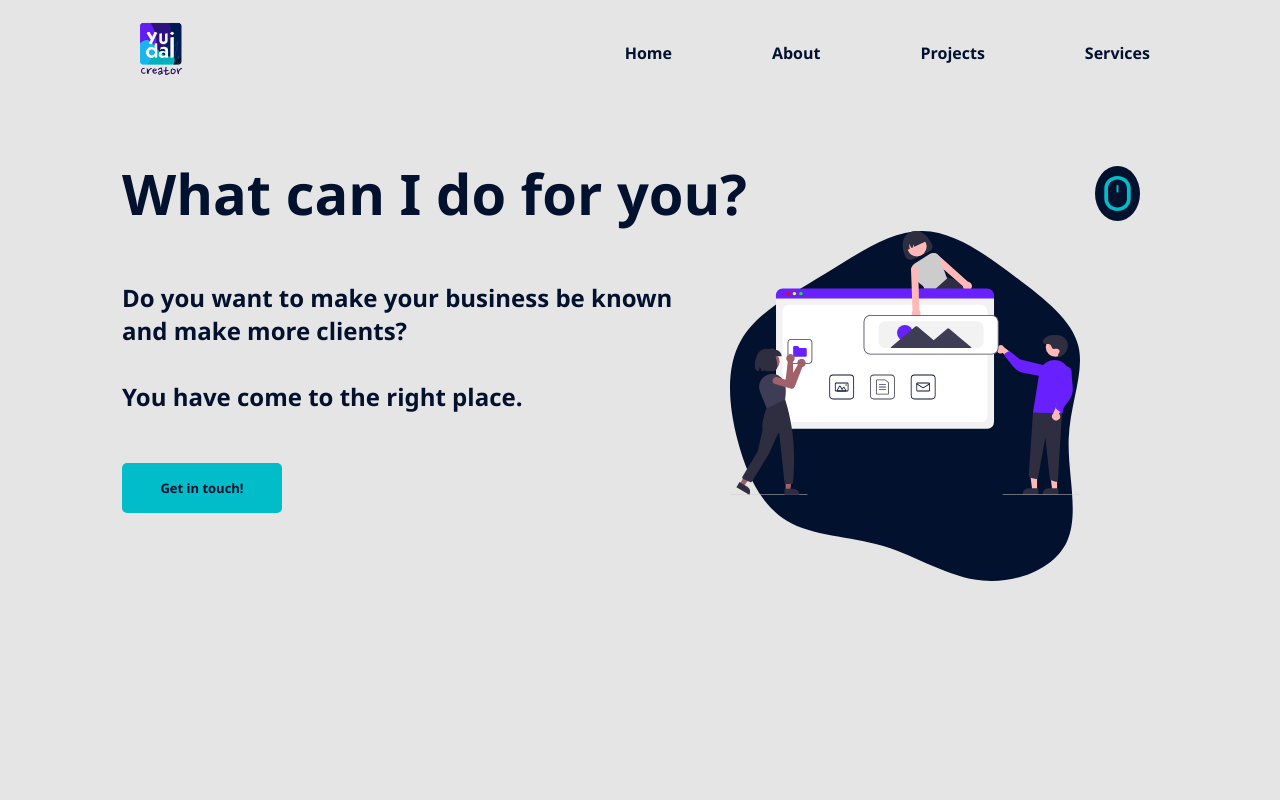
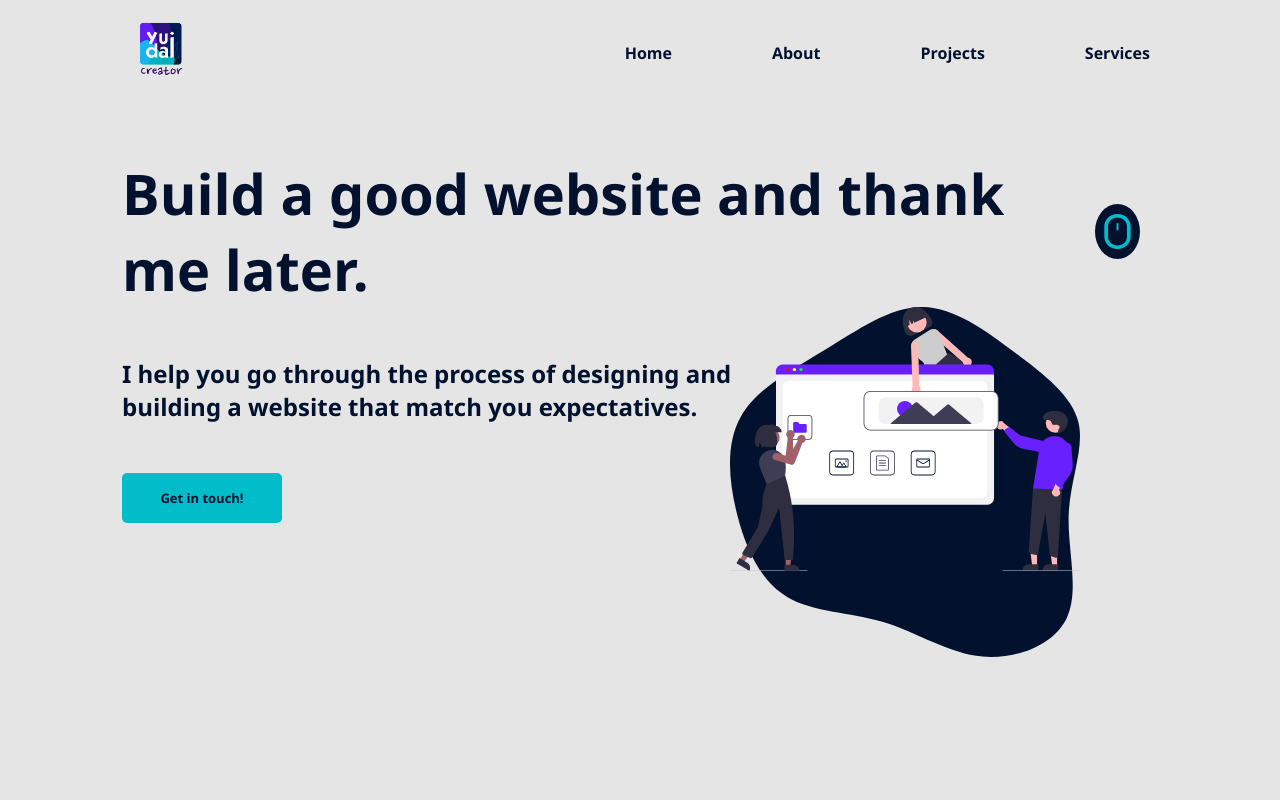
Before and after one commit to Yudai-creator/YudaiPortfolio, a Nuxt app: page /services in a window 1280 px wide. Shown: the top 800 px of the page. Built offline with nearby package versions, Linux system fonts and the light colour scheme.

Commit message:
fix side scrolling

```diff
--- a/pages/index.vue
+++ b/pages/index.vue
@@ -63,10 +63,13 @@ export default {
   margin: 0;
   padding: 0;
   box-sizing: border-box;
+
+  -webkit-box-sizing: border-box;
 }
 
 html{
   overflow-x: hidden;
+  scroll-behavior: smooth;
 }
 
   body{
--- a/pages/projects.vue
+++ b/pages/projects.vue
@@ -9,7 +9,7 @@
                 <ScrollMouse/>
             </section>
             <section class="projects-portfolio">
-                <ProjectItems :imgUrl="'/imgs/motion gallery.png'" action="Vamo a ver" link="#"  projectTitle="Motion Gallery" description="My personal project about animations. A library of custom animations made with SASS power, thanks to this preprocessor you can achieve great things. In this case I use it to create cool animations to enrich user experience."/>
+                <ProjectItems style="display: none" :imgUrl="'/imgs/motion gallery.png'" action="Vamo a ver" link="#"  projectTitle="Motion Gallery" description="My personal project about animations. A library of custom animations made with SASS power, thanks to this preprocessor you can achieve great things. In this case I use it to create cool animations to enrich user experience."/>
                 <ProjectItems :imgUrl="'/imgs/Afrorraices.png'" action="Go live" link="#"  projectTitle="Afrorraices Blog" description="Blog build with Blogger CMS and customized with a unique skin, using HTML and CSS for a more appealing look."/>
                 <ProjectItems :imgUrl="'/imgs/03.jpg'" action="Code" link="#"  projectTitle="My personal website" description="A website build to showcase who am I and share what I'm working on, the main idea is to turn it into my center of operations, where everyone can see what Yudai Creator is all about. Build using Nuxt and SCSS, deployed on Netlify."/>
                 <ProjectItems :imgUrl="'/imgs/codepen.png'" action="Go live" link="#"  projectTitle="CodePen Profile" description="Visit my codepen profile, there I share code snippets about the animations I make."/>
--- a/pages/services.vue
+++ b/pages/services.vue
@@ -9,11 +9,7 @@
             <section class="service-intro">
                 <div>
                     <p ref="text">
-                        Do you want to make your business be known<br>
-                        and make more clients?
-                        <br>
-                        <br>
-                        You have come to the right place.
+                        I help you go through the process of designing and building a website that match you expectatives.
                     </p>
                 <div ref="cta" class="service-button-area">
                     <CtaButton  class="btn" btntext="Get in touch!" page="#contact"/>
@@ -64,7 +60,7 @@ export default {
   },
   data (){
       return{
-          title: 'What can I do for you?'
+          title: 'Build a good website and thank me later.'
       }
   },
   head(){
@@ -201,7 +197,8 @@ body{
         margin-left: 40px;
         margin-top: 20px;
         h1{
-            font-size: 2.5em;
+            font-size: 1.8rem;
+            width: 20ch;
         }
     }
 
@@ -219,7 +216,7 @@ body{
             font-size: 1em;
             margin: 0;
             position: relative;
-            right: 20px;
+            right: 50px;
             width: 30ch;
         }
     }
@@ -227,7 +224,7 @@ body{
     .services{
         position: relative;
         top: 120px;
-        right: 50px;
+
     }
 
     .services-details{
```
